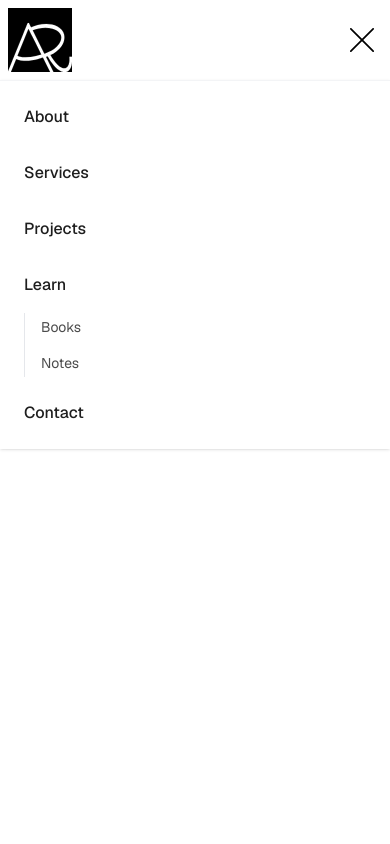
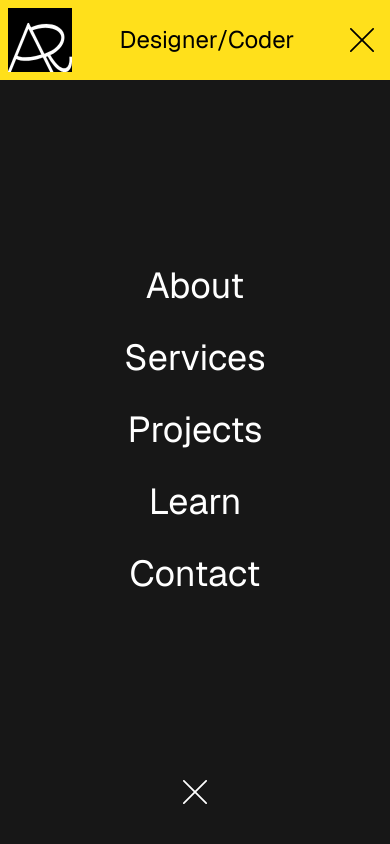
Before and after one commit to Rahim10020/rahim.design, a React (Vite) app: page / in a window 390 px wide. Both pictures are taken after a click on the button "Toggle menu". Shown: the top 844 px of the page. Built offline with nearby package versions, Linux system fonts and the light colour scheme; a web font is replaced by a local one.

Commit message:
code header mobile responsive

```diff
--- a/src/_components/layout/Header.tsx
+++ b/src/_components/layout/Header.tsx
@@ -1,8 +1,9 @@
-import { useState } from "react";
+import { useState, useRef } from "react";
 import { Link, useLocation } from "react-router-dom";
 import Logo from "../ui/Logo";
 import { ArrowDownIcon, CloseIcon, MenuIcon } from "../icons";
 import { NAV_ITEMS, type NavItem } from "../../navigation.ts";
+import { gsap, useGSAP } from "../../lib/gsap";
 
 const isNavItemActive = (item: NavItem, pathname: string, hash: string) => {
   if (item.kind === "route") {
@@ -11,7 +12,6 @@ const isNavItemActive = (item: NavItem, pathname: string, hash: string) => {
         (child) => pathname === child.to || pathname.startsWith(`${child.to}/`),
       );
     }
-
     return pathname === item.to || pathname.startsWith(`${item.to}/`);
   }
 
@@ -20,7 +20,6 @@ const isNavItemActive = (item: NavItem, pathname: string, hash: string) => {
   }
 
   const targetHash = item.href.replace(/^#/, "");
-
   return pathname === "/" && hash === `#${targetHash}`;
 };
 
@@ -31,16 +30,150 @@ export default function Header() {
   const location = useLocation();
   const isHome = location.pathname === "/";
   const { pathname, hash } = location;
+
+  const headerRef = useRef<HTMLElement>(null);
+  const overlayRef = useRef<HTMLDivElement>(null);
+  const itemsRef = useRef<HTMLDivElement>(null);
+  const bottomCloseRef = useRef<HTMLButtonElement>(null);
+
   const isAnchorSectionActive = (href: string) => {
     const sectionId = href.replace(/^#/, "");
     return pathname === "/" && hash === `#${sectionId}`;
   };
 
+  /* ------------------------------------------------------------------
+   *  Setup initial : overlay caché, items préparés pour l'animation
+   * ------------------------------------------------------------------ */
+  useGSAP(
+    () => {
+      gsap.set(overlayRef.current, {
+        autoAlpha: 0,
+        scaleY: 0,
+        transformOrigin: "top center",
+      });
+      gsap.set(itemsRef.current?.children ?? [], {
+        y: 40,
+        autoAlpha: 0,
+      });
+      gsap.set(bottomCloseRef.current, {
+        autoAlpha: 0,
+        scale: 0.8,
+      });
+    },
+    { scope: headerRef },
+  );
+
+  /* ------------------------------------------------------------------
+   *  Réaction à l'ouverture / fermeture du menu mobile
+   * ------------------------------------------------------------------ */
+  useGSAP(
+    () => {
+      const overlay = overlayRef.current;
+      const items = itemsRef.current?.children;
+      const bottomClose = bottomCloseRef.current;
+      if (!overlay || !items || !bottomClose) return;
+
+      if (mobileMenuOpen) {
+        // OUVERTURE
+        const tl = gsap.timeline({ defaults: { ease: "power3.out" } });
+
+        tl.to(overlay, {
+          autoAlpha: 1,
+          scaleY: 1,
+          duration: 0.4,
+        })
+          .to(
+            items,
+            {
+              y: 0,
+              autoAlpha: 1,
+              duration: 0.5,
+              stagger: 0.08,
+            },
+            "-=0.2", // commence légèrement avant la fin de l'overlay
+          )
+          .to(
+            bottomClose,
+            {
+              autoAlpha: 1,
+              scale: 1,
+              duration: 0.3,
+            },
+            "-=0.15",
+          );
+      } else {
+        // FERMETURE
+        const tl = gsap.timeline({ defaults: { ease: "power2.in" } });
+
+        tl.to(bottomClose, {
+          autoAlpha: 0,
+          scale: 0.8,
+          duration: 0.2,
+        })
+          .to(
+            items,
+            {
+              y: -20,
+              autoAlpha: 0,
+              duration: 0.25,
+              stagger: { each: 0.05, from: "end" },
+            },
+            "-=0.1",
+          )
+          .to(
+            overlay,
+            {
+              autoAlpha: 0,
+              scaleY: 0,
+              duration: 0.35,
+              ease: "power3.inOut",
+            },
+            "-=0.1",
+          );
+      }
+    },
+    { dependencies: [mobileMenuOpen], scope: headerRef },
+  );
+
+  /* ------------------------------------------------------------------
+   *  Fermer le menu mobile quand on change de route
+   * ------------------------------------------------------------------ */
+  useGSAP(
+    () => {
+      if (mobileMenuOpen) setMobileMenuOpen(false);
+    },
+    { dependencies: [pathname, hash], scope: headerRef },
+  );
+
+  /* ------------------------------------------------------------------
+   *  Bloquer le scroll body quand le menu mobile est ouvert
+   * ------------------------------------------------------------------ */
+  useGSAP(
+    () => {
+      document.body.style.overflow = mobileMenuOpen ? "hidden" : "";
+      return () => {
+        document.body.style.overflow = "";
+      };
+    },
+    { dependencies: [mobileMenuOpen], scope: headerRef },
+  );
+
   return (
-    <header className="sticky top-0 z-50 w-full bg-background">
+    <header
+      ref={headerRef}
+      className={`sticky top-0 z-50 w-full transition-colors duration-300 ${
+        mobileMenuOpen ? "bg-primary" : "bg-background"
+      }`}
+    >
       <div className="max-w-350 mx-auto flex h-20 items-center justify-between px-page-x">
         <Logo />
 
+        {/* ----- Titre mobile ----- */}
+        <span className="lg:hidden text-2xl text-foreground">
+          Designer/Coder
+        </span>
+
+        {/* ----- Nav desktop ----- */}
         <div
           className={`hidden lg:flex items-center border-2 overflow-visible transition-colors duration-500 ${
             navOpen ? "border-foreground" : ""
@@ -197,109 +330,96 @@ export default function Header() {
           </button>
         </div>
 
+        {/* ----- Burger mobile ----- */}
         <button
-          className="lg:hidden p-2"
-          onClick={() => setMobileMenuOpen(!mobileMenuOpen)}
+          className="lg:hidden p-2 text-foreground"
+          onClick={() => setMobileMenuOpen((v) => !v)}
           aria-label="Toggle menu"
+          aria-expanded={mobileMenuOpen}
         >
           {mobileMenuOpen ? <CloseIcon /> : <MenuIcon />}
         </button>
       </div>
 
-      {mobileMenuOpen && (
-        <div className="absolute left-0 top-full w-full border-t border-gray-100 bg-background shadow-sm lg:hidden">
-          <nav className="flex flex-col px-6 py-4 gap-4">
+      {/* ----- Overlay mobile ----- */}
+      <div
+        ref={overlayRef}
+        className="lg:hidden fixed left-0 top-20 z-40 flex h-[calc(100vh-5rem)] w-full flex-col bg-primary-alt"
+        style={{ visibility: "hidden" }}
+      >
+        <nav
+          ref={itemsRef}
+          className="flex flex-1 flex-col items-center justify-center gap-8"
+        >
           {NAV_ITEMS.map((link) => {
             const isActive = isNavItemActive(link, pathname, hash);
+            const itemClass = `text-4xl transition-colors ${
+              isActive ? "text-primary" : "text-white hover:text-primary"
+            }`;
 
+            if (link.kind === "route") {
               return (
-                <div key={link.label} className="flex flex-col gap-2">
-                  {link.kind === "route" ? (
                 <Link
+                  key={link.label}
                   to={link.to}
-                      className={`text-base font-medium py-2 ${
-                        isActive ? "bg-primary px-2" : "text-[#1e1e1e]"
-                      }`}
+                  className={itemClass}
                   onClick={() => setMobileMenuOpen(false)}
                   aria-current={isActive ? "page" : undefined}
                 >
                   {link.label}
                 </Link>
-                  ) : link.kind === "external" ? (
+              );
+            }
+
+            if (link.kind === "external") {
+              return (
                 <a
+                  key={link.label}
                   href={link.href}
                   target="_blank"
                   rel="noopener noreferrer"
-                      className={`text-base font-medium py-2 ${
-                        isActive ? "bg-primary px-2" : "text-[#1e1e1e]"
-                      }`}
+                  className={itemClass}
                   onClick={() => setMobileMenuOpen(false)}
                 >
                   {link.label}
                 </a>
-                  ) : isHome ? (
+              );
+            }
+
+            return isHome ? (
               <a
+                key={link.label}
                 href={link.href}
-                      className={`text-base font-medium py-2 ${
-                        isAnchorSectionActive(link.href)
-                          ? "bg-primary px-2"
-                          : "text-[#1e1e1e]"
-                      }`}
+                className={itemClass}
                 onClick={() => setMobileMenuOpen(false)}
-                      aria-current={
-                        isAnchorSectionActive(link.href) ? "page" : undefined
-                      }
+                aria-current={isActive ? "page" : undefined}
               >
                 {link.label}
               </a>
             ) : (
               <Link
+                key={link.label}
                 to={`/${link.href}`}
-                      className={`text-base font-medium py-2 ${
-                        isAnchorSectionActive(link.href)
-                          ? "bg-primary px-2"
-                          : "text-[#1e1e1e]"
-                      }`}
+                className={itemClass}
                 onClick={() => setMobileMenuOpen(false)}
-                      aria-current={
-                        isAnchorSectionActive(link.href) ? "page" : undefined
-                      }
+                aria-current={isActive ? "page" : undefined}
               >
                 {link.label}
               </Link>
-                  )}
-
-                  {link.kind === "route" && link.children && (
-                    <div className="flex flex-col gap-2 pl-4 border-l border-gray-200">
-                      {link.children.map((child) => {
-                        const childIsActive =
-                          pathname === child.to ||
-                          pathname.startsWith(`${child.to}/`);
-
-                        return (
-                          <Link
-                            key={child.label}
-                            to={child.to}
-                            className={`text-sm py-1 ${
-                              childIsActive
-                                ? "bg-primary px-2 text-[#1e1e1e]"
-                                : "text-[#1e1e1e]/80"
-                            }`}
-                            onClick={() => setMobileMenuOpen(false)}
-                            aria-current={childIsActive ? "page" : undefined}
-                          >
-                            {child.label}
-                          </Link>
-                        );
-                      })}
-                    </div>
-                  )}
-                </div>
             );
           })}
         </nav>
+
+        {/* Croix du bas */}
+        <button
+          ref={bottomCloseRef}
+          onClick={() => setMobileMenuOpen(false)}
+          aria-label="Close menu"
+          className="mb-10 flex justify-center text-background"
+        >
+          <CloseIcon />
+        </button>
       </div>
-      )}
     </header>
   );
 }
```
Lines whose indentation alone changed are shown as unchanged.
